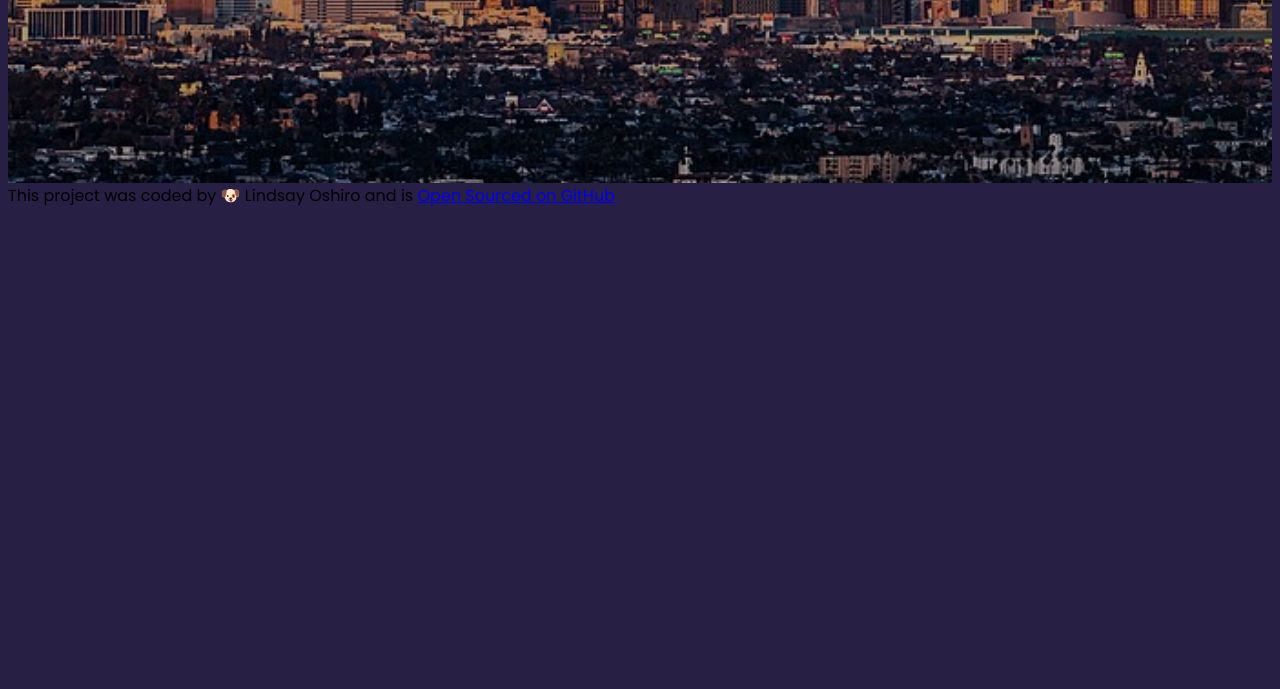
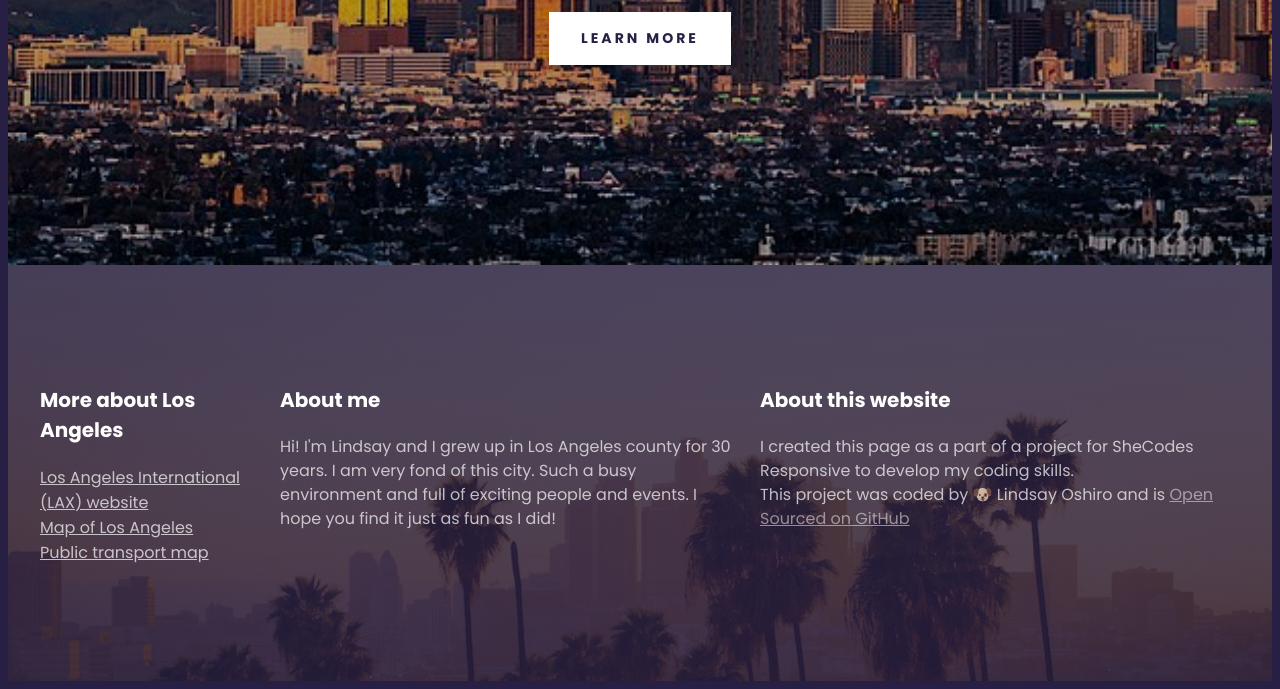
Before and after one commit to LinOshiro/Travel-Los-Angeles-Project, a plain HTML site: page index.html in a window 1280 px wide. Shown: the part 508-1197 px from the top of the page. Before the commit the page ends 800 px from the top, so only its background shows below. Drawn offline with Linux system fonts and the light colour scheme.

Commit message:
Added the footer

```diff
--- a/index.html
+++ b/index.html
@@ -24,8 +24,31 @@
 <h2>Visit California</h2>
 <a href="#more">Learn More</a>
 </header>
-
-    <footer>This project was coded by 🐶 Lindsay Oshiro and is <a href="https://github.com/LinOshiro/Travel-Los-Angeles-Project" </a>Open Sourced on GitHub</a></footer>
-    </div>
+    <footer>
+        <section class="grid">
+        <div>
+        <h3>More about Los Angeles</h3>
+<ul>
+    <li><a href="https://www.flylax.com/" target="_blank">Los Angeles International (LAX) website</a></li>
+    <li><a href="https://goo.gl/maps/NyjBJw3Ta2u25bqe6" target="_blank">Map of Los Angeles</a></li>
+    <li>
+        <a href="https://www.metro.net/" target="_blank">Public transport map</a></li>
+</ul>
+        </div>
+        <div>
+            <h3>About me</h3>
+            <p>Hi! I'm Lindsay and I grew up in Los Angeles county for 30 years. I am very fond of this city. Such a busy environment and full of exciting people and events. I hope you find it just as fun as I did!</p>
+        </div>
+        <div>
+            <h3>About this website</h3>
+            <p>I created this page as a part of a project for SheCodes Responsive to develop my coding skills.
+                <br />
+                 This project was coded by 🐶 Lindsay Oshiro and is
+            <a href="https://github.com/LinOshiro/Travel-Los-Angeles-Project"</a>Open Sourced on GitHub</a>
+             </p>
+        </div>
+        </section>
+        </footer>
+        </div>
   </body>
 </html>
--- a/src/style.css
+++ b/src/style.css
@@ -4,7 +4,17 @@ body {
 }
 
 .container {
-  max-width: 1800px;
+  max-width: 1400px;
+  margin: 0 auto;
+}
+
+.grid {
+  display: grid;
+  grid-template-columns: 1fr 2fr 2fr;
+}
+
+section {
+  max-width: 1200px;
   margin: 0 auto;
 }
 
@@ -20,9 +30,9 @@ header {
 
 header h1 {
   font-weight: 700;
-  font-size: 68px;
+  font-size: 96px;
   line-height: 1.5;
-  margin: 0;
+  margin: 20px 0;
 }
 
 header h2 {
@@ -54,7 +64,47 @@ header a {
   text-decoration: none;
 }
 
-@media (max-width: 900px) {
+footer {
+  color: white;
+  background-image: linear-gradient(
+      rgba(39, 32, 68, 0.8),
+      rgba(39, 32, 68, 0.8)
+    ),
+    url("../images/LA-palms-footer.avif");
+  background-repeat: no-repeat;
+  background-size: cover;
+  padding: 100px 0;
+}
+
+footer h3 {
+  font-weight: 700;
+  font-size: 20px;
+  line-height: 30px;
+}
+
+footer p {
+  font-weight: 400;
+  font-size: 16px;
+  opacity: 0.7;
+  margin-right: 20px;
+  line-height: 24px;
+}
+
+footer ul {
+  padding: 0;
+}
+footer li {
+  list-style: none;
+  margin: 0;
+  padding: 0;
+}
+
+footer a {
+  color: white;
+  opacity: 0.7;
+}
+
+@media (max-width: 960px) {
   header {
     padding: 60px 0;
   }
```
Also changed, not shown: images/LA-palms-footer.avif (renamed from images/LA-palms.avif).
